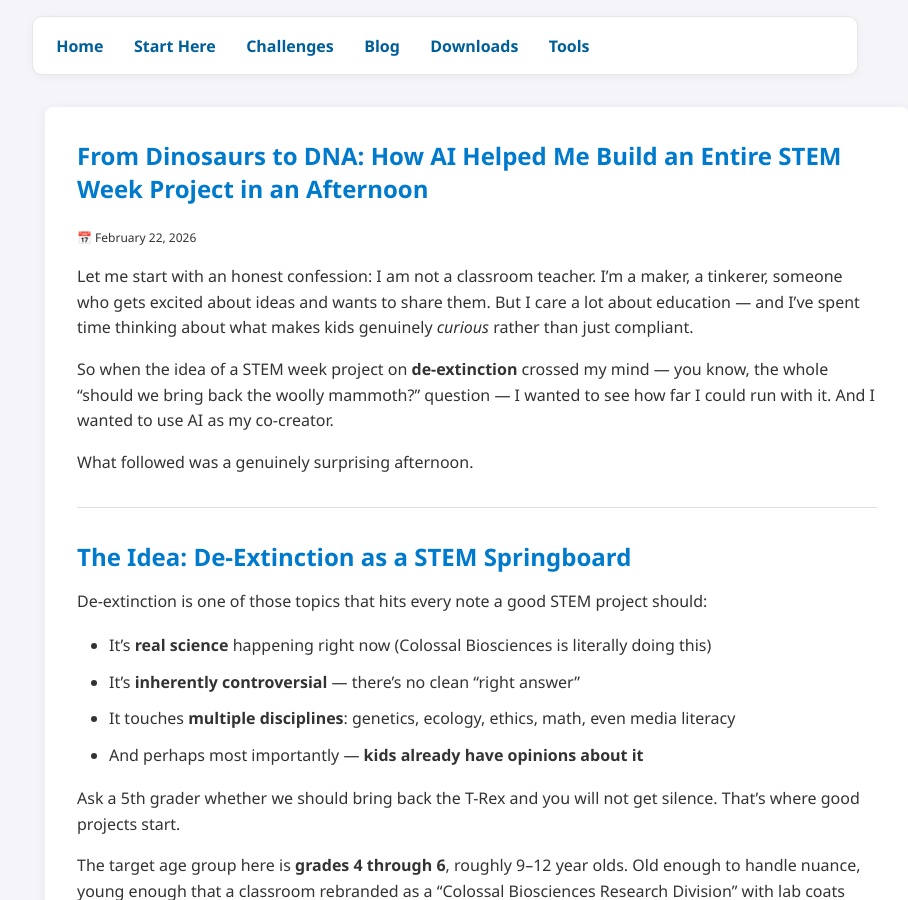
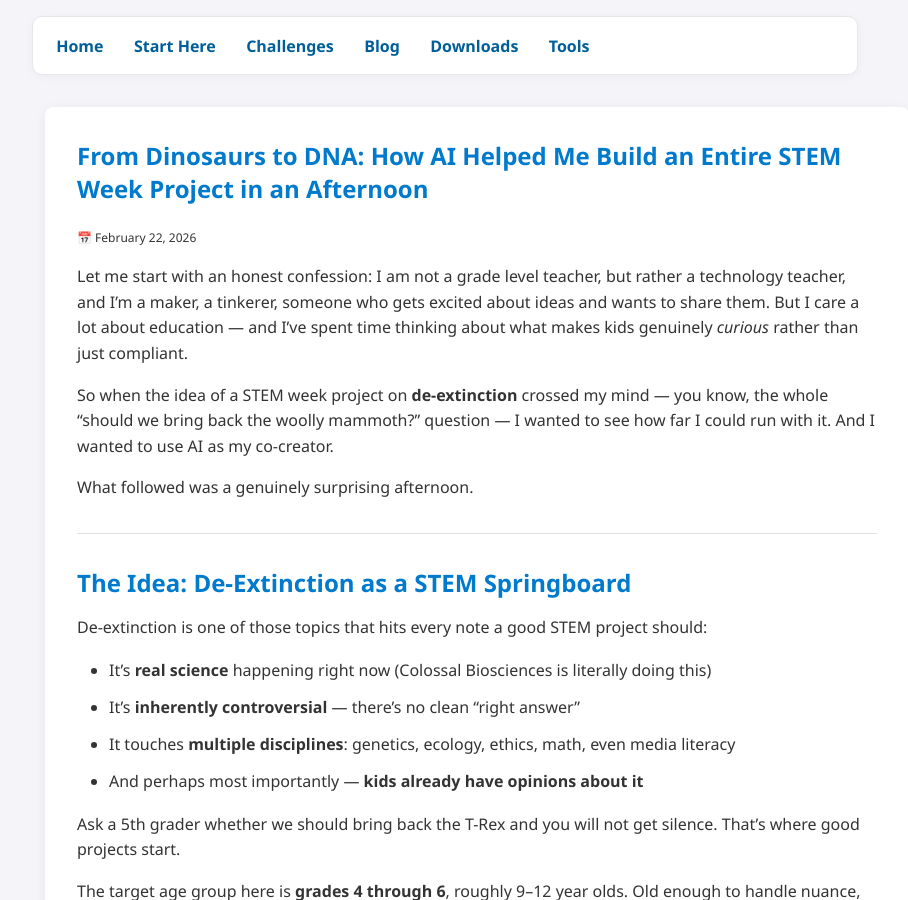
Before and after one commit to GW228g/maker404, a Jekyll site: the page built from _posts/2026-02-22-de-extinction-stem.md, in a window 1280 px wide and 900 px high. Shown: the whole window, without its empty margins (195-1103 px from the left). Built offline with Jekyll 4.4.1, drawn with Linux system fonts in a browser that asks for light colours.

Commit message:
Update 2026-02-22-de-extinction-stem.md

```diff
--- a/_posts/2026-02-22-de-extinction-stem.md
+++ b/_posts/2026-02-22-de-extinction-stem.md
@@ -6,7 +6,7 @@ categories: [education, ai-tools, stem, project-based-learning]
 excerpt: "How I used AI to build a full de-extinction STEM week project for grades 4-6, including printable worksheets and extension activities."
 ---
 
-Let me start with an honest confession: I am not a classroom teacher. I'm a maker, a tinkerer, someone who gets excited about ideas and wants to share them. But I care a lot about education — and I've spent time thinking about what makes kids genuinely *curious* rather than just compliant.
+Let me start with an honest confession: I am not a grade level teacher, but rather a technology teacher, and I'm a maker, a tinkerer, someone who gets excited about ideas and wants to share them. But I care a lot about education — and I've spent time thinking about what makes kids genuinely *curious* rather than just compliant.
 
 So when the idea of a STEM week project on **de-extinction** crossed my mind — you know, the whole "should we bring back the woolly mammoth?" question — I wanted to see how far I could run with it. And I wanted to use AI as my co-creator.
 
```
